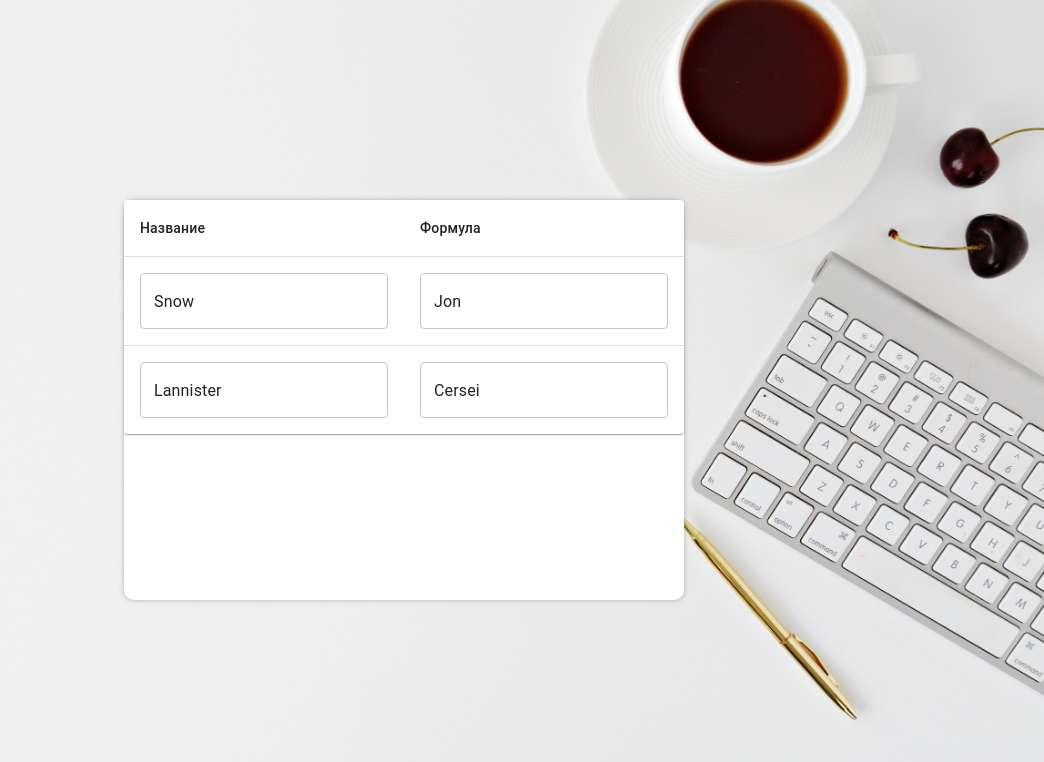
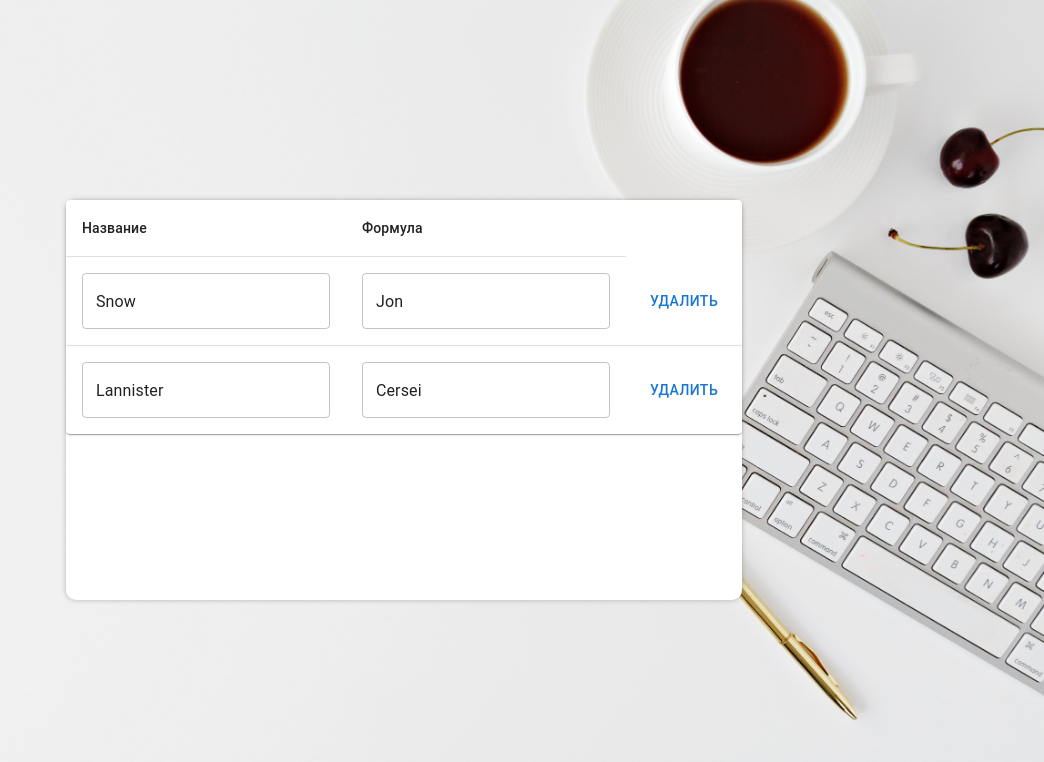
Before and after one commit to nikita-jpg/BankClient, a React (Create React App) app in the folder bank_client/: page /admin in a window 1280 px wide. Shown: the top 762 px of the page, without its empty margins (236-1280 px from the left). Built offline with nearby package versions, Linux system fonts and the light colour scheme; no server answers.

Commit message:
Удаление работает

```diff
--- a/bank_client/src/panels/PanelAdmin/PanelAdmin.js
+++ b/bank_client/src/panels/PanelAdmin/PanelAdmin.js
@@ -9,7 +9,7 @@ import TableHead from '@mui/material/TableHead';
 import TableRow from '@mui/material/TableRow';
 import Paper from '@mui/material/Paper';import './PanelAdmin.css'
 import TextFieldWrapper from "../../components/TextFieldWrapper/TextFieldWrapper";
-import { TextField } from "@mui/material";
+import { Button, TextField } from "@mui/material";
 
 
 const PanelAdmin = ({login, password}) => {
@@ -49,6 +49,12 @@ const PanelAdmin = ({login, password}) => {
       setTariffs(newTariffs)
     }
 
+    const deleteTariff = (tariffIndex) => {
+      let newTariffs = Object.assign([], tariffs);
+      newTariffs.splice(tariffIndex, 1);
+      setTariffs(newTariffs)
+    }
+
 
     return (
       <div className="PanelAdmin">
@@ -75,6 +81,10 @@ const PanelAdmin = ({login, password}) => {
                     <TextField value={row.formula} onChange={(event)=>{editFormula(event.target.value, index)}}></TextField>
                   </TableCell>
 
+                  <TableCell align="left">
+                    <Button onClick={()=>deleteTariff(index)}>Удалить</Button>
+                  </TableCell>
+
                 </TableRow>
               ))}
             </TableBody>
```
